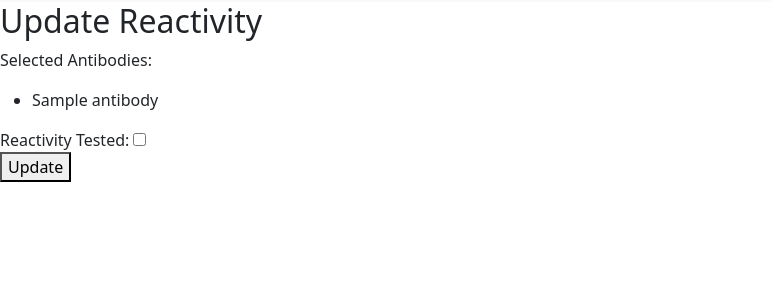
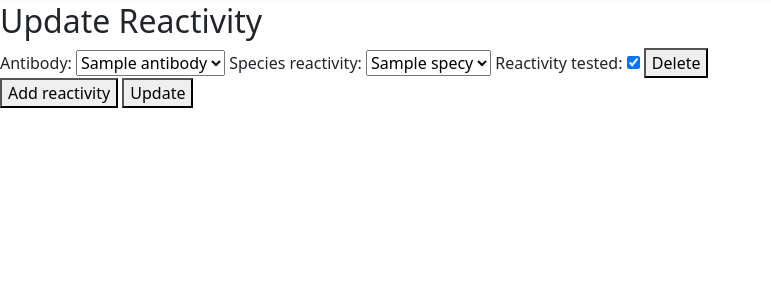
Before and after one commit to khalid-waya/django_antibody_app_git, a Django app: page /update_reactivity/1/ in a window 1280 px wide. Shown: the part 14-316 px from the top of the page, without its empty margins (0-771 px from the left). Run offline with Django 4.2, Linux system fonts and the light colour scheme; tables that the repository leaves empty hold one stand-in row (values such as "Sample post"); some libraries are stand-ins or nearby versions.

Commit message:
Added update functionality and add a new reactivity to an antibody

```diff
--- a/django_antibody_app/antibody_app/forms.py
+++ b/django_antibody_app/antibody_app/forms.py
@@ -32,7 +32,7 @@ class AbSpeciesReactivityForms(forms.ModelForm):
     class Meta:
         model = AbSpeciesReactivity
         fields = ['antibody', 'species_reactivity', 'reactivity_tested']
-
-    def __init__(self, *args, **kwargs):
-        super().__init__(*args, **kwargs)
-        self.fields['antibody'].widget.attrs['readonly'] = True
+    # species_reactivity = forms.ModelMultipleChoiceField(
+    #     queryset=Species.objects.all(),
+    #     widget=forms.CheckboxSelectMultiple,
+    # )
--- a/django_antibody_app/antibody_app/models.py
+++ b/django_antibody_app/antibody_app/models.py
@@ -23,6 +23,7 @@ class AbPanel(models.Model):
 
 
 class AbSpeciesReactivity(models.Model):
+    ab_species_reactivity_id = models.AutoField(primary_key=True)
     antibody = models.ForeignKey('Antibody', models.PROTECT, db_column='antibody')
     species_reactivity = models.ForeignKey('Species', models.PROTECT, db_column='species_reactivity', blank=True, null=True)
     reactivity_tested = models.BooleanField(default= False)
@@ -32,7 +33,7 @@ class AbSpeciesReactivity(models.Model):
         db_table = 'ab_species_reactivity'
 
     def __str__(self):
-        return self.ab_species_reactivity_id
+        return f"{self.antibody} - {self.species_reactivity}"
 
 
 class Antibody(models.Model):
--- a/django_antibody_app/antibody_app/templates/update_reactivity.html
+++ b/django_antibody_app/antibody_app/templates/update_reactivity.html
@@ -5,22 +5,66 @@ Update Reactivity
 
 {% block content %}
 <h2>Update Reactivity</h2>
-{% if selected_antibodies %}
-<form id="reactivity-form" method="post">
+{% if formset  %}
+<form id="form-container" method="post">
+{% for reactivity in formset %}
     {% csrf_token %}
-    <p>Selected Antibodies:</p>
-    <ul>
-        {% for antibody in selected_antibodies %}
-        <li>{{ antibody.name }}</li>
-        <input type="hidden" name="antibodies" value="{{ antibody.pk }}">
-        {% endfor %}
-    </ul>
-    <label for="reactivity_tested">Reactivity Tested:</label>
-    <input type="checkbox" name="reactivity_tested" id="reactivity_tested">
-    <br>
-    <button type="submit">Update</button>
+    <div class="reactivity-form">
+        {{ reactivity.as_table }}
+        <button class="delete-form" value="{{ forloop.counter }}" type="submit">Delete</button> <!-- Add Delete button for each form -->
+    </div>
+{% endfor %}
+
+<button id="add-form" type="button">Add reactivity</button>
+<button id="update-form" type="submit">Update</button>
+
+<input type="hidden" name="form-TOTAL_FORMS" value="{{ formset.total_form_count }}" id="id_form-TOTAL_FORMS">
+<input type="hidden" name="form-INITIAL_FORMS" value="{{ formset.initial_form_count }}" id="id_form-INITIAL_FORMS">
+<input type="hidden" name="form-MIN_NUM_FORMS" value="0" id="id_form-MIN_NUM_FORMS">
+<input type="hidden" name="form-MAX_NUM_FORMS" value="1000" id="id_form-MAX_NUM_FORMS">
+
 </form>
+
 {% else %}
-<p>No antibodies selected.</p>
+<p>No antibody selected.</p>
 {% endif %}
+
+<script>
+    let reactivityForm = document.querySelectorAll(".reactivity-form");
+    let container = document.querySelector("#form-container");
+    let addButton = document.querySelector("#add-form");
+    let totalForms = document.querySelector("#id_form-TOTAL_FORMS");
+    let formNum = reactivityForm.length - 1;
+
+    function addForm(e) {
+        e.preventDefault();
+
+        let newForm = reactivityForm[0].cloneNode(true);
+        let formRegex = RegExp('form-(\\d){1}-', 'g');
+
+        formNum++; // Increment the form number
+        newForm.innerHTML = newForm.innerHTML.replace(formRegex, `form-${formNum}-`); // Update the new form to have the correct form number
+        container.insertBefore(newForm, addButton); // Insert the new form at the end of the list of forms
+
+        totalForms.setAttribute('value', `${formNum + 1}`);
+        setupDeleteButtons(); // Setup Delete button event listeners
+    }
+
+    function deleteForm(e) {
+        e.preventDefault();
+        const form = e.target.parentElement;
+        form.remove();
+        formNum--;
+        totalForms.setAttribute('value', `${formNum}`);
+    }
+
+    function setupDeleteButtons() {
+        const deleteButtons = document.querySelectorAll('.delete-form');
+        deleteButtons.forEach(button => button.addEventListener('click', deleteForm));
+    }
+
+    addButton.addEventListener('click', addForm);
+    setupDeleteButtons(); // Setup Delete button event listeners initially
+
+</script>
 {% endblock %}
--- a/django_antibody_app/antibody_app/views.py
+++ b/django_antibody_app/antibody_app/views.py
@@ -1,7 +1,8 @@
 import json
 import tempfile
 import django_tables2 as tables
-from django.shortcuts import render, redirect
+from django.forms import modelformset_factory
+from django.shortcuts import render, redirect, get_object_or_404
 import os
 from antibody_app.services.upload import *
 from .forms import antibodyForm, FluorophoreForm, MetalTagForm, OtherTagForm, ExcelUploadForm, AbSpeciesReactivityForms
@@ -111,8 +112,39 @@ def antibody_table(request):
 
 def update_reactivity(request, ab_instance_id):
     try:
-        if request.method == 'GET':
-            antibody = Antibody.objects.get(pk=ab_instance_id)
+
+        antibody = get_object_or_404(Antibody, pk=ab_instance_id)
+
+        if request.method == 'POST':
+            # form = AbSpeciesReactivityForms(request.POST, instance=antibody)
+            ReactivityformSet = modelformset_factory(AbSpeciesReactivity, form=AbSpeciesReactivityForms, extra=0)
+            qs = antibody.abspeciesreactivity_set.all()
+            formset = ReactivityformSet(request.POST, queryset=qs)
+            #
+            # if count == 0:
+            #     ReactivityformSet = modelformset_factory(AbSpeciesReactivity, form=AbSpeciesReactivityForms, extra=0)
+            #     qs = antibody.abspeciesreactivity_set.none()
+            #     formset = ReactivityformSet(request.POST, queryset=qs)
+            #
+
+            if  formset.is_valid():
+
+                formset.save()
+                return redirect('antibody_table')
+
+        else:
+            ReactivityformSet = modelformset_factory(AbSpeciesReactivity, form=AbSpeciesReactivityForms, extra=0)
+            qs = antibody.abspeciesreactivity_set.all()
+            formset = ReactivityformSet(queryset=qs)
+            if 'delete-form' in request.POST:
+                form_num = int(request.POST['delete-form'])
+                if form_num < formset.total_form_count() :
+                    instance = formset[form_num].instance
+                    instance.delete()
+                    return redirect('update_reactivity', ab_instance_id=ab_instance_id)
+
     except Antibody.DoesNotExist:
-        antibody = None
-    return render(request, 'update_reactivity.html', {'selected_antibodies': [antibody]})
+
+        formset = None
+
+    return render(request, 'update_reactivity.html', { 'formset': formset})
```
Also changed, not shown: django_antibody_app/antibody_app/templates/delete_reactivity.html (added, +12 -0 lines).
